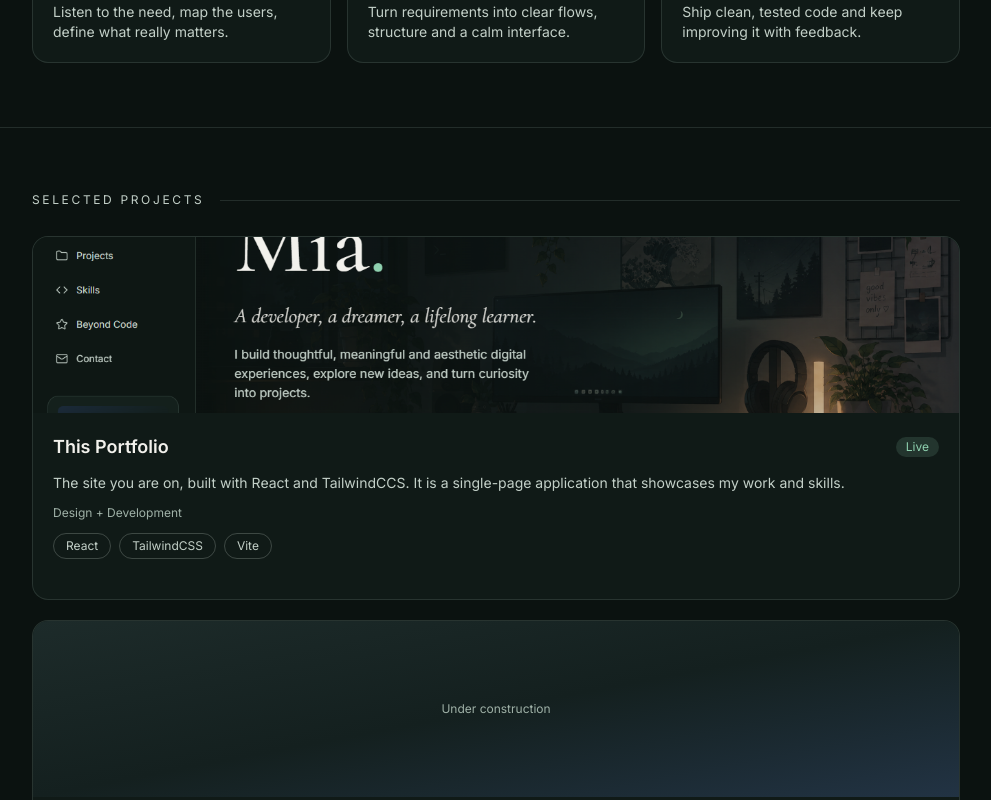
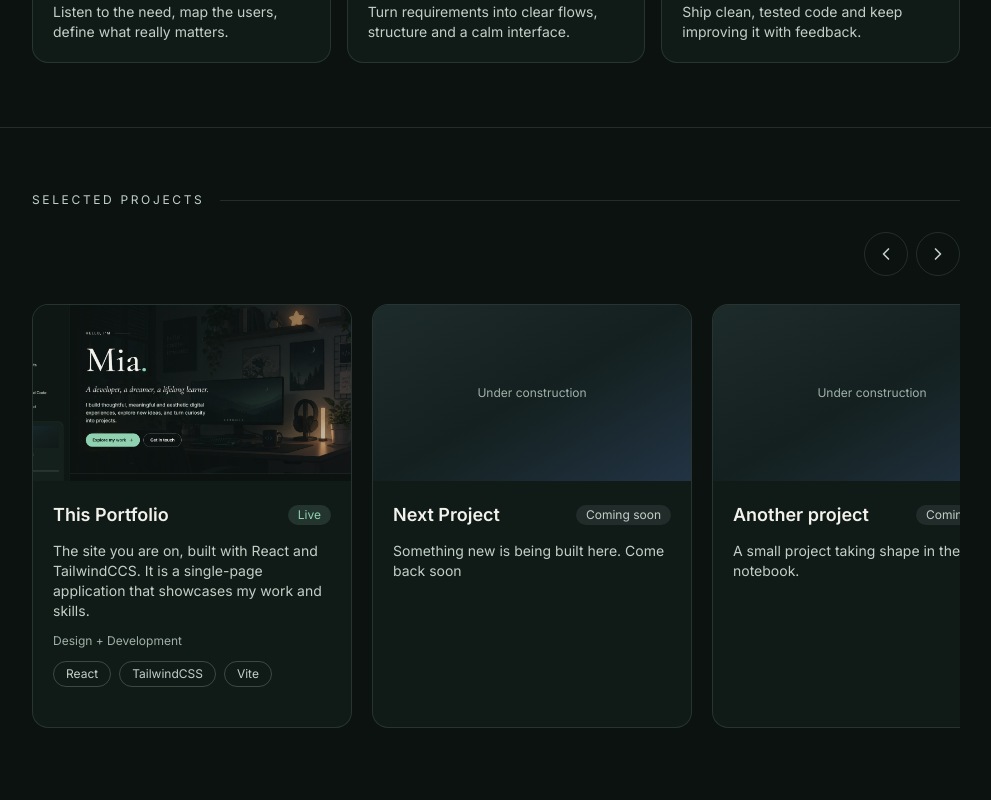
Before and after one commit to indie-cs/portfolio-v1, a React (Vite) app: page / in a window 1280 px wide. Shown: the part 1120-1920 px from the top of the page, without its empty margins (264-1255 px from the left). Built offline with nearby package versions, Linux system fonts and the light colour scheme.

Commit message:
projects with caroussels

```diff
--- a/src/sections/Projects.jsx
+++ b/src/sections/Projects.jsx
@@ -1,19 +1,52 @@
-import React from 'react'
-import SectionLabel from '../components/SectionLabel'
-import ProjectCard from '../components/ProjectCard'
-import { projects } from '../data/projects'
+import React, { useRef } from "react";
+import SectionLabel from "../components/SectionLabel";
+import ProjectCard from "../components/ProjectCard";
+import { projects } from "../data/projects";
+import { ChevronLeft, ChevronRight } from "lucide-react";
 
 const Projects = () => {
+  const trackRef = useRef(null);
+  const scrollByPage = (direction) => {
+    const track = trackRef.current;
+    track.scrollBy({
+      left: direction * track.clientWidth * 0.8,
+      behavior: "smooth",
+    });
+  };
   return (
-    <section id="projects" className="flex flex-col gap-8 border-t border-line px-6 py-16 md:px-14">
+    <section
+      id="projects"
+      className="flex flex-col gap-6 border-t border-line px-4 py-16 md:px-14"
+    >
       <SectionLabel>SELECTED PROJECTS</SectionLabel>
-      <div className="grid grid-cols-[repeat(auto-fit, minmax(280px,1fr))] gap-5">
+      <div className="flex justify-end gap-2">
+        <button
+          type="button"
+          onClick={() => scrollByPage(-1)}
+          aria-label="Previous projects"
+          className="flex size-11 cursor-pointer items-center justify-center rounded-full border border-line text-soft transition hover:border-sage hover:text-sage"
+        >
+          <ChevronLeft size={20} />
+        </button>
+        <button
+          type="button"
+          onClick={() => scrollByPage(1)}
+          aria-label="Next projects"
+          className="flex size-11 cursor-pointer items-center justify-center rounded-full border border-line text-soft transition hover:border-sage hover:text-sage"
+        >
+          <ChevronRight size={20} />
+        </button>
+      </div>
+
+      <div
+      ref={trackRef}
+      className="grid snap-x snap-mandatory auto-cols-[85%] grid-flow-col gap-5 overflow-x-auto py-2 [scrollbar-width:none] sm:auto-cols-[320px] [&::-webkit-scrollbar]:hidden">
         {projects.map((project) => (
-            <ProjectCard key={project.title} project={project} />
+          <ProjectCard key={project.title} project={project} />
         ))}
       </div>
     </section>
-)
-}
+  );
+};
 
-export default Projects
+export default Projects;
```
